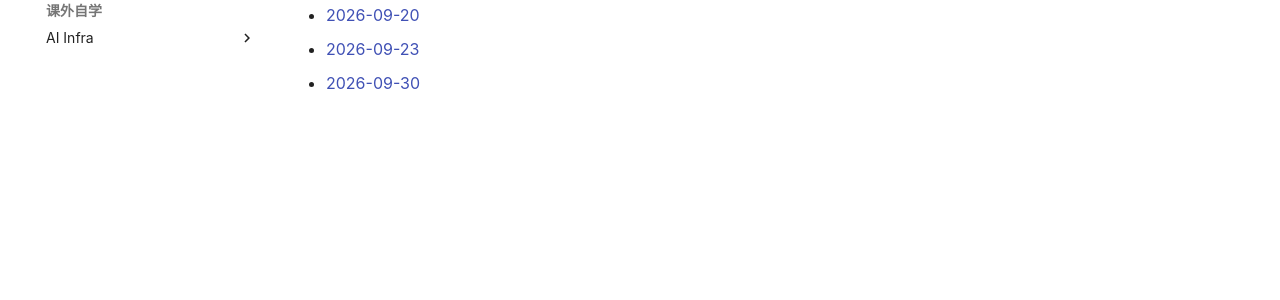
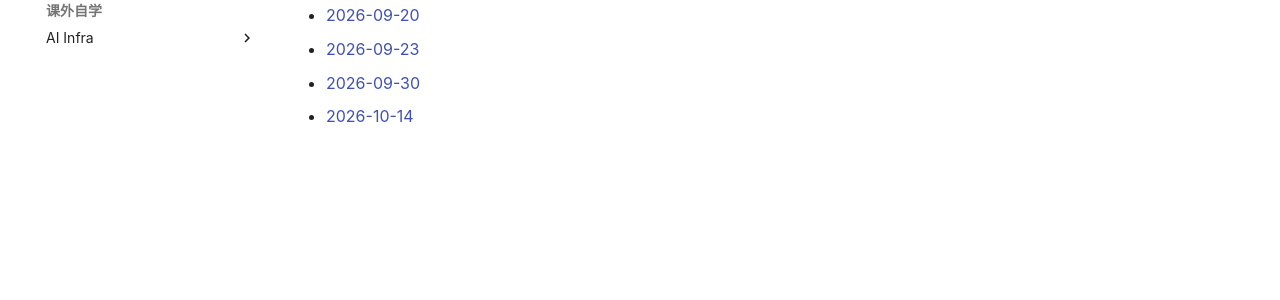
Before and after one commit to Lodpixel/Lec-Notes, an MkDocs documentation site: the page built from docs/课内/概率统计/index.md, in a window 1280 px wide. Shown: the part 360-660 px from the top of the page. Built offline with MkDocs 1.6.1 and Material for MkDocs 9.7.7, drawn with Linux system fonts in a browser that asks for light colours; comment, search, counter and statistics services are not loaded.

Commit message:
Update lecture transcript: docs/课内/概率统计/index.md

```diff
--- a/docs/课内/概率统计/index.md
+++ b/docs/课内/概率统计/index.md
@@ -12,3 +12,5 @@
 - [2026-09-23](2026-09-23.md)
 
 - [2026-09-30](2026-09-30.md)
+
+- [2026-10-14](2026-10-14.md)
```
